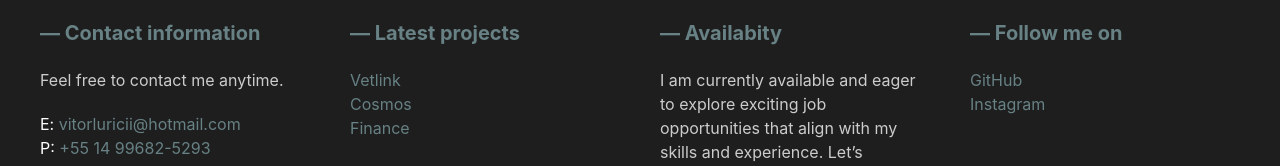
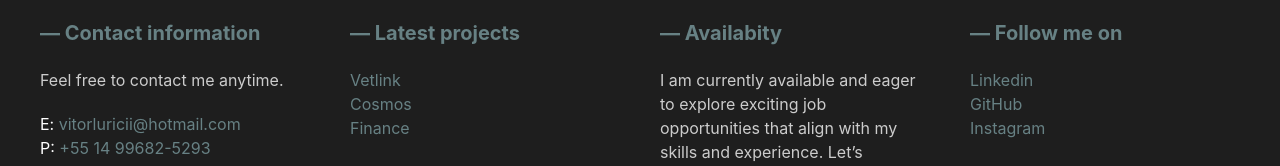
Before and after one commit to vitorlurici/portfolio, a React (Vite) app: page / in a window 1280 px wide. Shown: the part 3388-3554 px from the top of the page. Built offline with nearby package versions, Linux system fonts and the light colour scheme.

Commit message:
pages-link-update

```diff
--- a/src/App.tsx
+++ b/src/App.tsx
@@ -356,6 +356,15 @@
               <ul>
                 <li>
                   <a
+                    href="https://www.linkedin.com/in/vitor-lurici-0911b1303/"
+                    target="_blank"
+                    rel="noopener noreferrer"
+                  >
+                    Linkedin
+                  </a>
+                </li>
+                <li>
+                  <a
                     href="https://github.com/vitorlurici"
                     target="_blank"
                     rel="noopener noreferrer"
```
